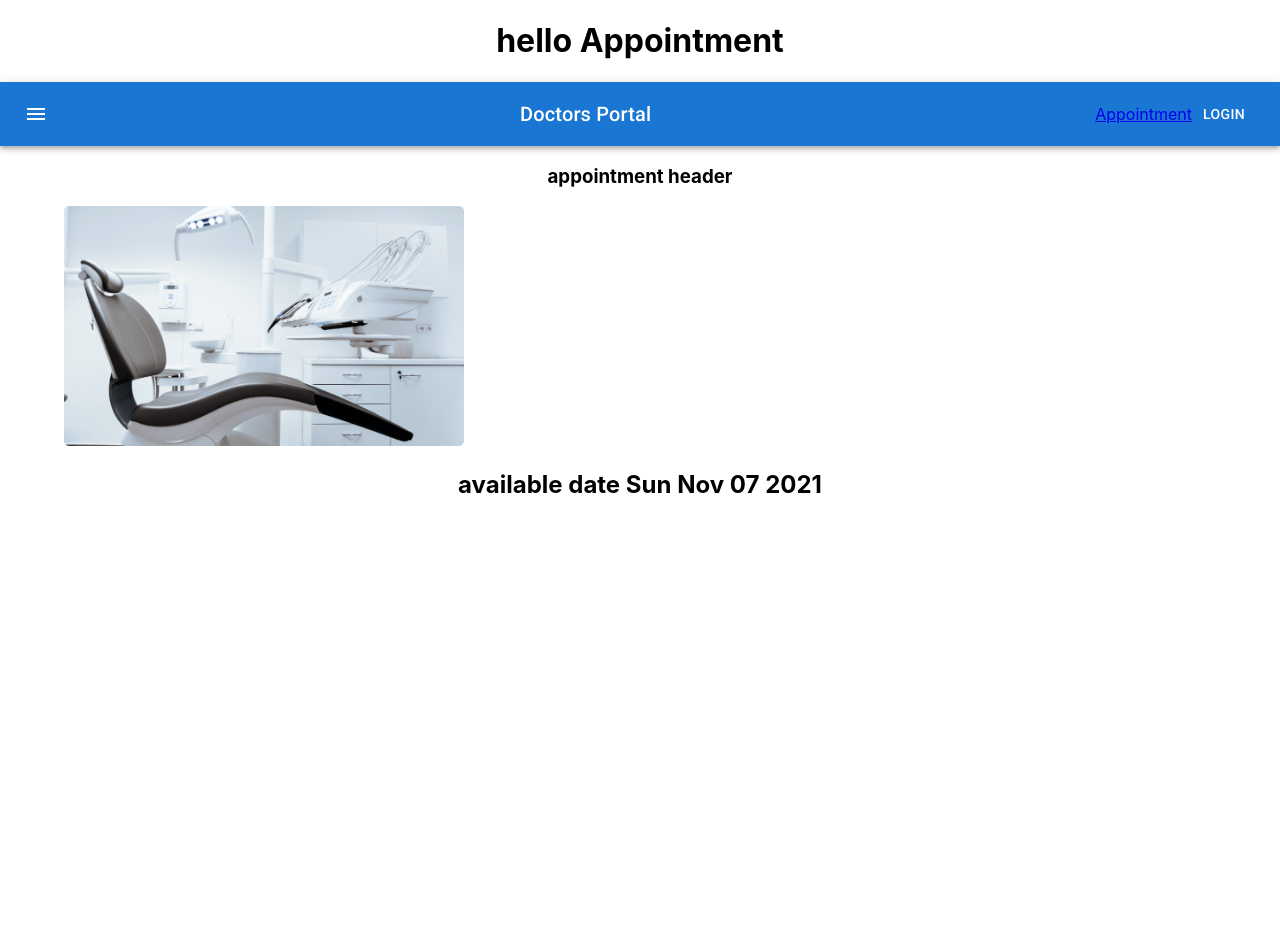
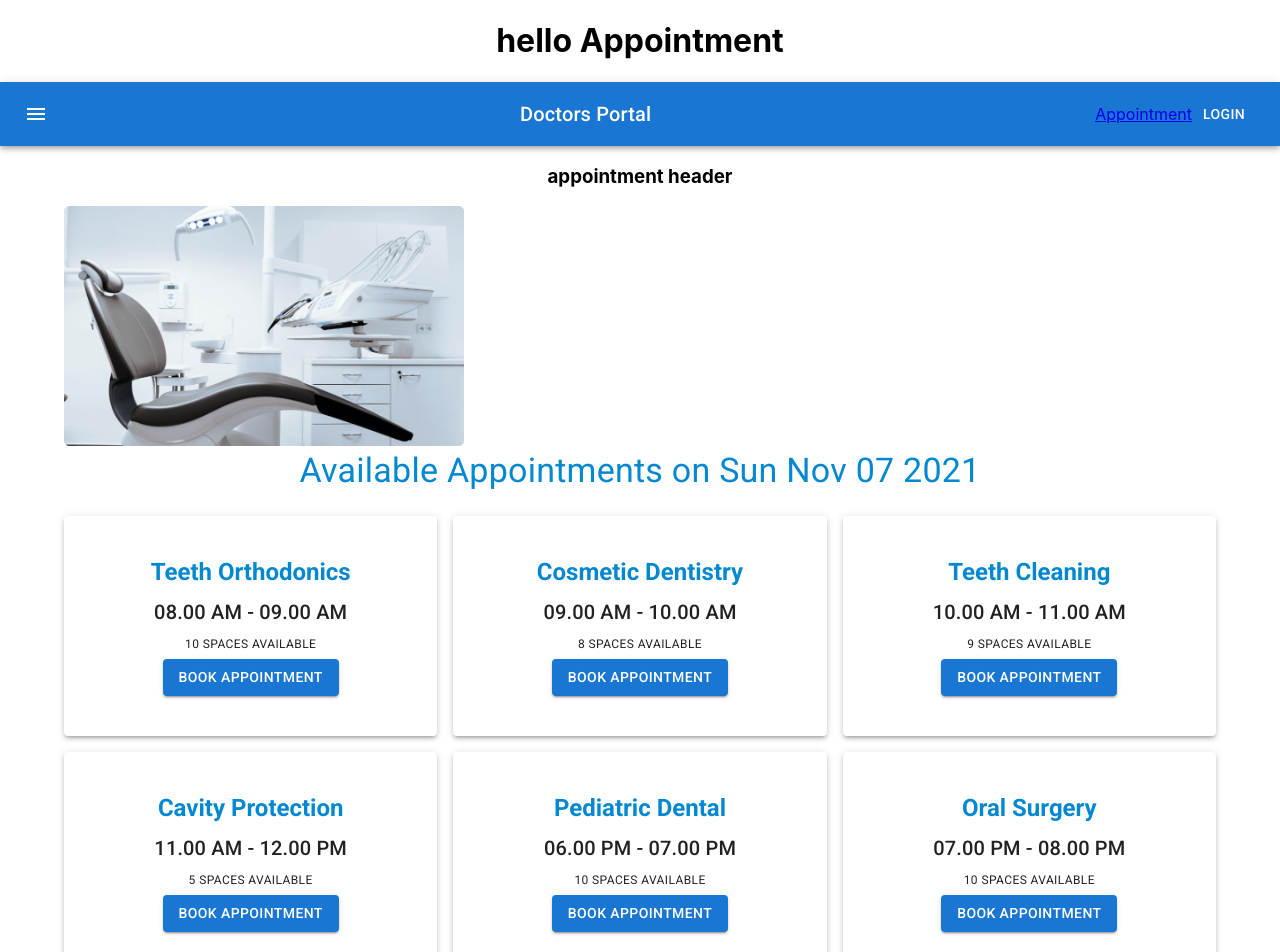
Before and after one commit to mrx-arafat/Doctors-Portal-React, a React (Create React App) app: page /appointment in a window 1280 px wide. Shown: the top 952 px of the page. Before the commit the page ends 800 px from the top, so only its background shows below. Built offline with nearby package versions, Linux system fonts and the light colour scheme.

Commit message:
Booking Paper

```diff
--- a/src/Pages/Appointment/Appointment/AvailableAppointments/AvailableAppointments.js
+++ b/src/Pages/Appointment/Appointment/AvailableAppointments/AvailableAppointments.js
@@ -1,10 +1,58 @@
+import { Container, Grid, Typography } from "@mui/material";
 import React from "react";
+import Booking from "../Booking/Booking";
+
+const bookings = [
+  {
+    id: 1,
+    name: "Teeth Orthodonics",
+    time: "08.00 AM - 09.00 AM",
+    space: 10,
+  },
+  {
+    id: 2,
+    name: "Cosmetic Dentistry",
+    time: "09.00 AM - 10.00 AM",
+    space: 8,
+  },
+  {
+    id: 3,
+    name: "Teeth Cleaning",
+    time: "10.00 AM - 11.00 AM",
+    space: 9,
+  },
+  {
+    id: 4,
+    name: "Cavity Protection",
+    time: "11.00 AM - 12.00 PM",
+    space: 5,
+  },
+  {
+    id: 5,
+    name: "Pediatric Dental",
+    time: "06.00 PM - 07.00 PM",
+    space: 10,
+  },
+  {
+    id: 6,
+    name: "Oral Surgery",
+    time: "07.00 PM - 08.00 PM",
+    space: 10,
+  },
+];
 
 const AvailableAppointments = ({ date }) => {
   return (
-    <div>
-      <h2>available date {date.toDateString()}</h2>
-    </div>
+    <Container>
+      <Typography variant="h4" sx={{ color: "info.main", mb: 3 }}>
+        Available Appointments on {date.toDateString()}
+      </Typography>
+      <Grid container spacing={2}>
+        {bookings.map((booking) => (
+          <Booking key={booking.id} booking={booking} date={date}></Booking>
+        ))}
+      </Grid>
+    </Container>
   );
 };
 
--- /dev/null
+++ b/src/Pages/Appointment/Appointment/Booking/Booking.js
@@ -0,0 +1,31 @@
+import { Button, Grid, Paper, Typography } from "@mui/material";
+import React from "react";
+
+const Booking = ({ booking, date }) => {
+  const { name, time, space } = booking;
+  return (
+    <>
+      <Grid item xs={12} sm={6} md={4}>
+        <Paper elevation={3} sx={{ py: 5 }}>
+          <Typography
+            sx={{ color: "info.main", fontWeight: 600 }}
+            variant="h5"
+            gutterBottom
+            component="div"
+          >
+            {name}
+          </Typography>
+          <Typography variant="h6" gutterBottom component="div">
+            {time}
+          </Typography>
+          <Typography variant="caption" display="block" gutterBottom>
+            {space} SPACES AVAILABLE
+          </Typography>
+          <Button variant="contained">BOOK APPOINTMENT</Button>
+        </Paper>
+      </Grid>
+    </>
+  );
+};
+
+export default Booking;
```
